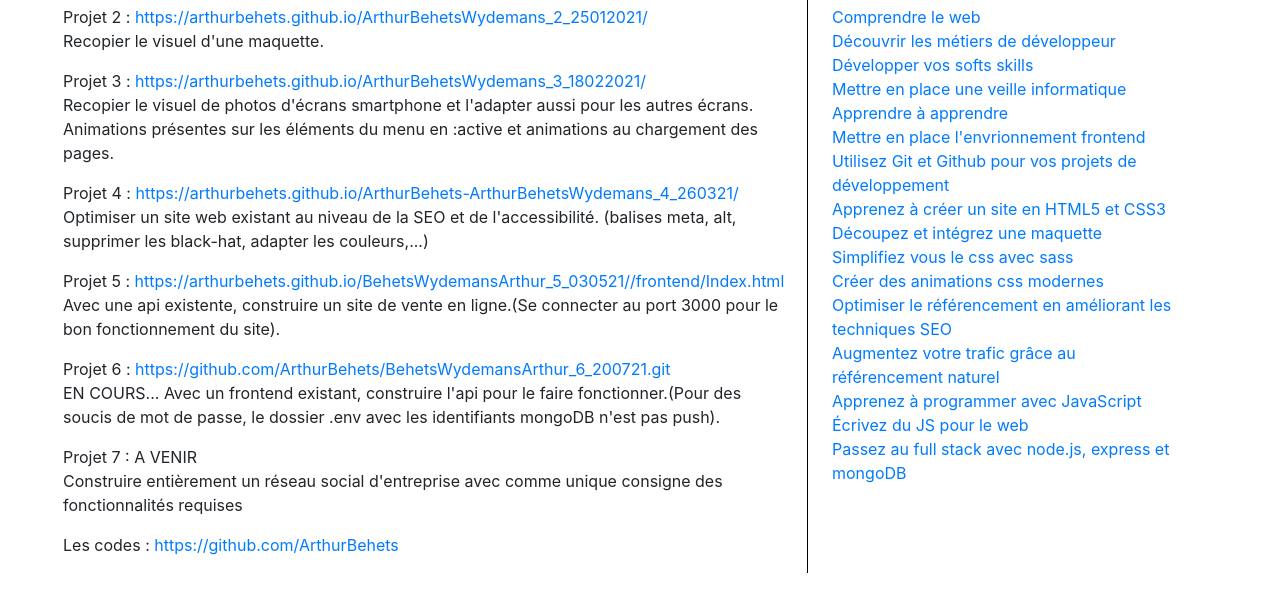
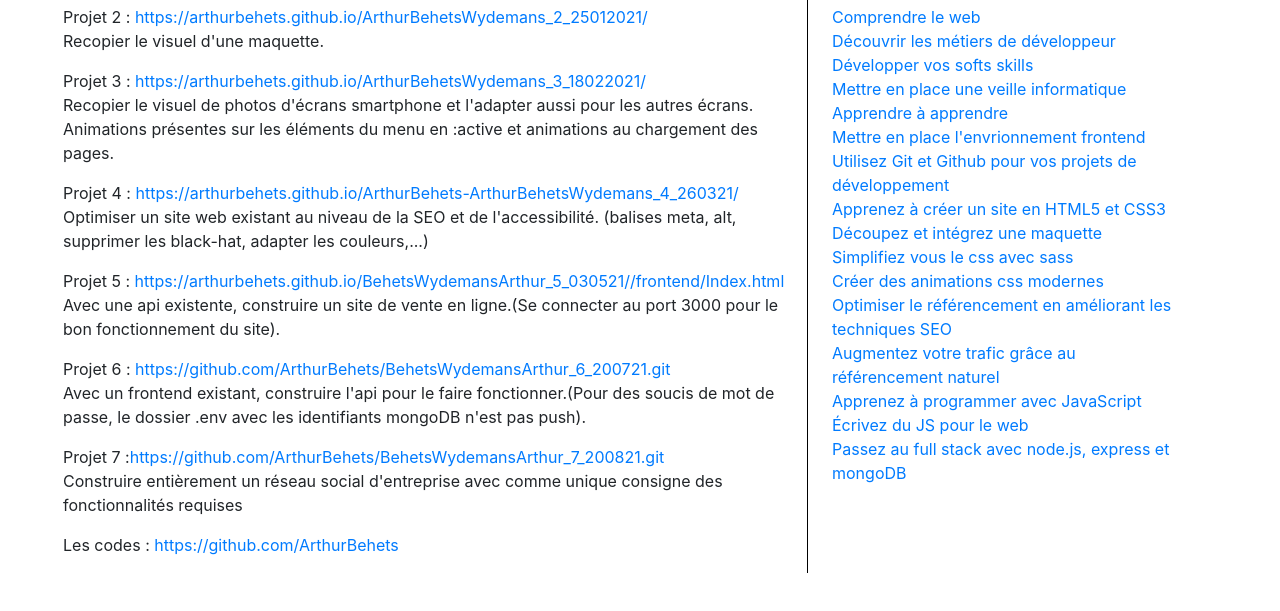
Before and after one commit to ArthurBehets/ABW_CV, a website: page Frontend/Html/certifs.html in a window 1280 px wide. Shown: the part 155-766 px from the top of the page. Drawn offline with nearby package versions, Linux system fonts and the light colour scheme.

Commit message:
end project 6 and link project 7

```diff
--- a/Frontend/Html/certifs.html
+++ b/Frontend/Html/certifs.html
@@ -27,8 +27,8 @@
                     <p>Projet 3 : <a href="https://arthurbehets.github.io/ArthurBehetsWydemans_3_18022021/">https://arthurbehets.github.io/ArthurBehetsWydemans_3_18022021/ </a><br>Recopier le visuel de photos d'écrans smartphone et l'adapter aussi pour les autres écrans. Animations présentes sur les éléments du menu en :active et animations au chargement des pages.</p>
                     <p>Projet 4 : <a href="https://arthurbehets.github.io/ArthurBehets-ArthurBehetsWydemans_4_260321/">https://arthurbehets.github.io/ArthurBehets-ArthurBehetsWydemans_4_260321/</a><br>Optimiser un site web existant au niveau de la SEO et de l'accessibilité. (balises meta, alt, supprimer les black-hat, adapter les couleurs,...)</p>
                     <p>Projet 5 : <a href="https://arthurbehets.github.io/BehetsWydemansArthur_5_030521//frontend/Index.html">https://arthurbehets.github.io/BehetsWydemansArthur_5_030521//frontend/Index.html</a><br>Avec une api existente, construire un site de vente en ligne.(Se connecter au port 3000 pour le bon fonctionnement du site).</p>
-                    <p>Projet 6 : <a href="https://github.com/ArthurBehets/BehetsWydemansArthur_6_200721.git">https://github.com/ArthurBehets/BehetsWydemansArthur_6_200721.git</a><br>EN COURS... Avec un frontend existant, construire l'api pour le faire fonctionner.(Pour des soucis de mot de passe, le dossier .env avec les identifiants mongoDB n'est pas push).</p>
-                    <p>Projet 7 : A VENIR<br>Construire entièrement un réseau social d'entreprise avec comme unique consigne des fonctionnalités requises</p>
+                    <p>Projet 6 : <a href="https://github.com/ArthurBehets/BehetsWydemansArthur_6_200721.git">https://github.com/ArthurBehets/BehetsWydemansArthur_6_200721.git</a><br>Avec un frontend existant, construire l'api pour le faire fonctionner.(Pour des soucis de mot de passe, le dossier .env avec les identifiants mongoDB n'est pas push).</p>
+                    <p>Projet 7 :<a href="https://github.com/ArthurBehets/BehetsWydemansArthur_7_200821.git">https://github.com/ArthurBehets/BehetsWydemansArthur_7_200821.git</a><br>Construire entièrement un réseau social d'entreprise avec comme unique consigne des fonctionnalités requises</p>
                     <p>Les codes :<a href="https://github.com/ArthurBehets"> https://github.com/ArthurBehets</a></p>
                 </div>
                 <div class="projects__right col-10 col-lg-4 pl-4 mt-5">
```
